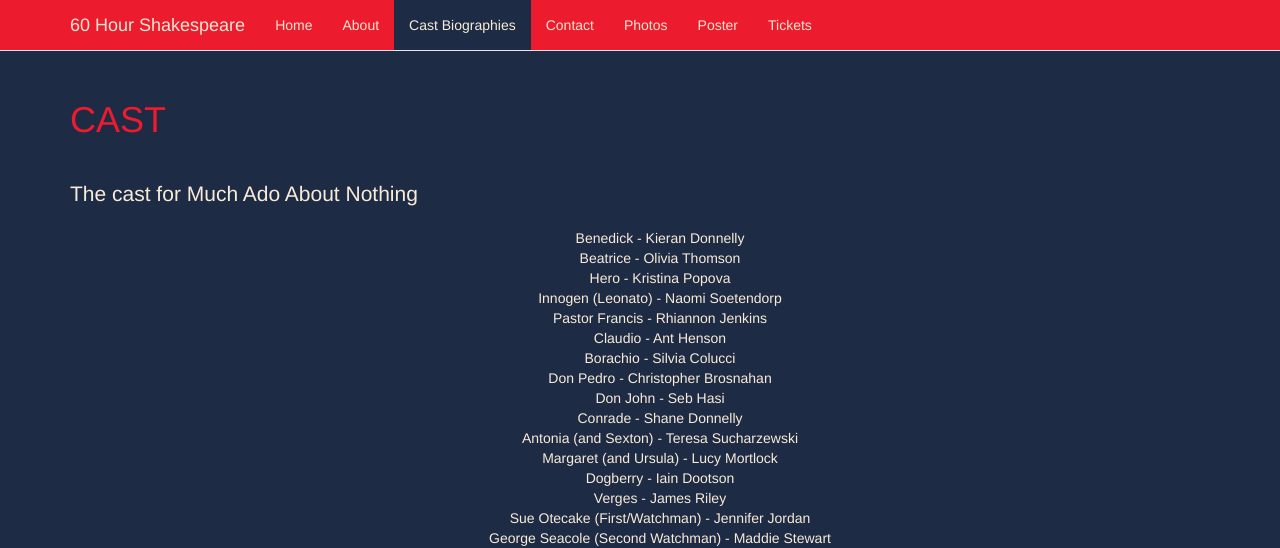
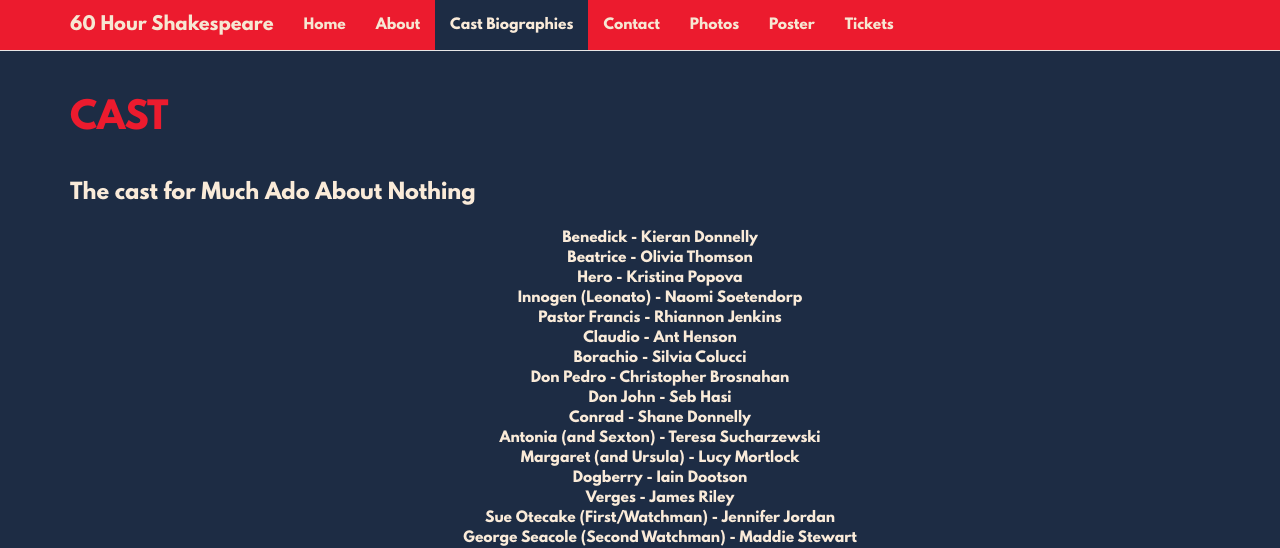
Before and after one commit to shanedonnelly1/60hours, a website: page biographies.html in a window 1280 px wide. Shown: the top 548 px of the page. Drawn offline with nearby package versions, Linux system fonts and the light colour scheme.

Commit message:
Added the font League Spartan and used it. Fixed typo on Conrad's name on biographies

```diff
--- a/biographies.html
+++ b/biographies.html
@@ -77,7 +77,7 @@
                 <li>Borachio - Silvia Colucci</li>
                 <li>Don Pedro - Christopher Brosnahan</li>
                 <li>Don John - Seb Hasi</li>
-                <li>Conrade - Shane Donnelly</li>
+                <li>Conrad - Shane Donnelly</li>
                 <li>Antonia (and Sexton) - Teresa Sucharzewski</li>
                 <li>Margaret (and Ursula) - Lucy Mortlock</li>
                 <li>Dogberry - Iain Dootson</li>
--- a/styles/60hour.css
+++ b/styles/60hour.css
@@ -4,12 +4,20 @@ html {
     position: relative;
     min-height: 100%;
 }
+
+@font-face {
+    font-family: LeagueSpartan;
+    src: url("../resources/LeagueSpartan-Bold.otf") format("opentype");
+    font-weight: normal;
+}
+
 body {
     /* Margin bottom by footer height */
     margin-bottom: 60px;
     color: #faebd9;
     /*background: #1d2c44 url("../images/Backgroud.png") 30px 70px no-repeat;*/
     background: #1d2c44;
+    font-family: LeagueSpartan,"Helvetica Neue",Helvetica,Arial,sans-serif;
 }
 
 h1 {
```
Also changed, not shown: resources/LeagueSpartan-Bold.otf (added).
